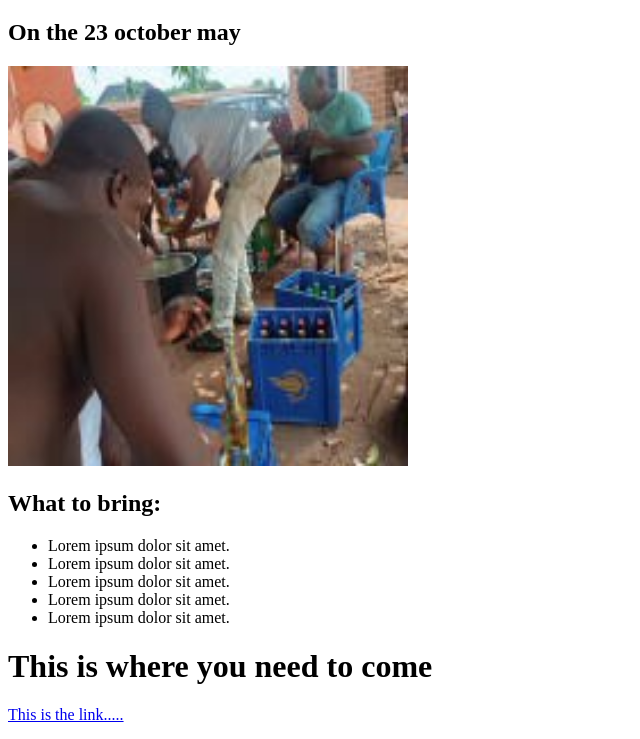
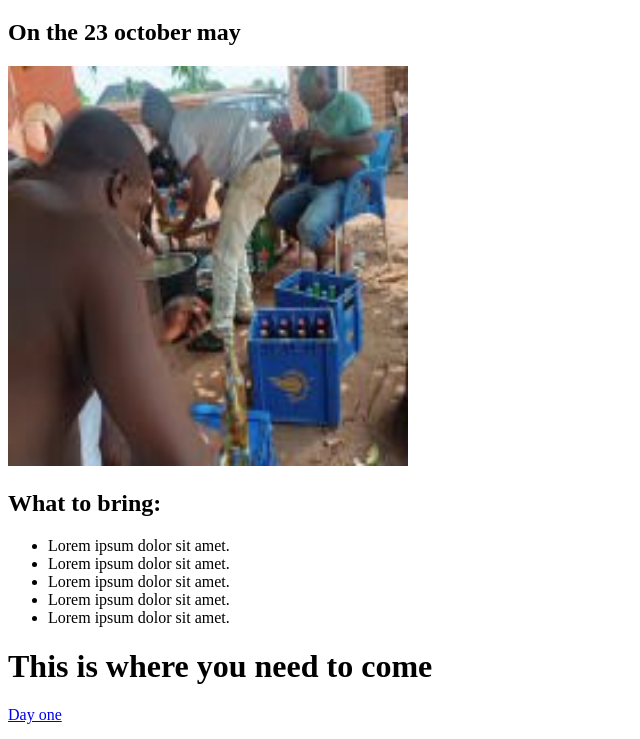
Before and after one commit to Sommy-Tech/html-portfolio, a plain HTML site: page index.html in a window 1280 px wide. Shown: the part 61-800 px from the top of the page, without its empty margins (0-640 px from the left). Drawn offline with Linux system fonts and the light colour scheme.

Commit message:
Update index.html

```diff
--- a/index.html
+++ b/index.html
@@ -22,4 +22,4 @@
 
     <h1>This is where you need to come </h1>
 
-    <a href="#"> This is the link.....</a>
+    <a href="day1.html"> Day one</a>
```
